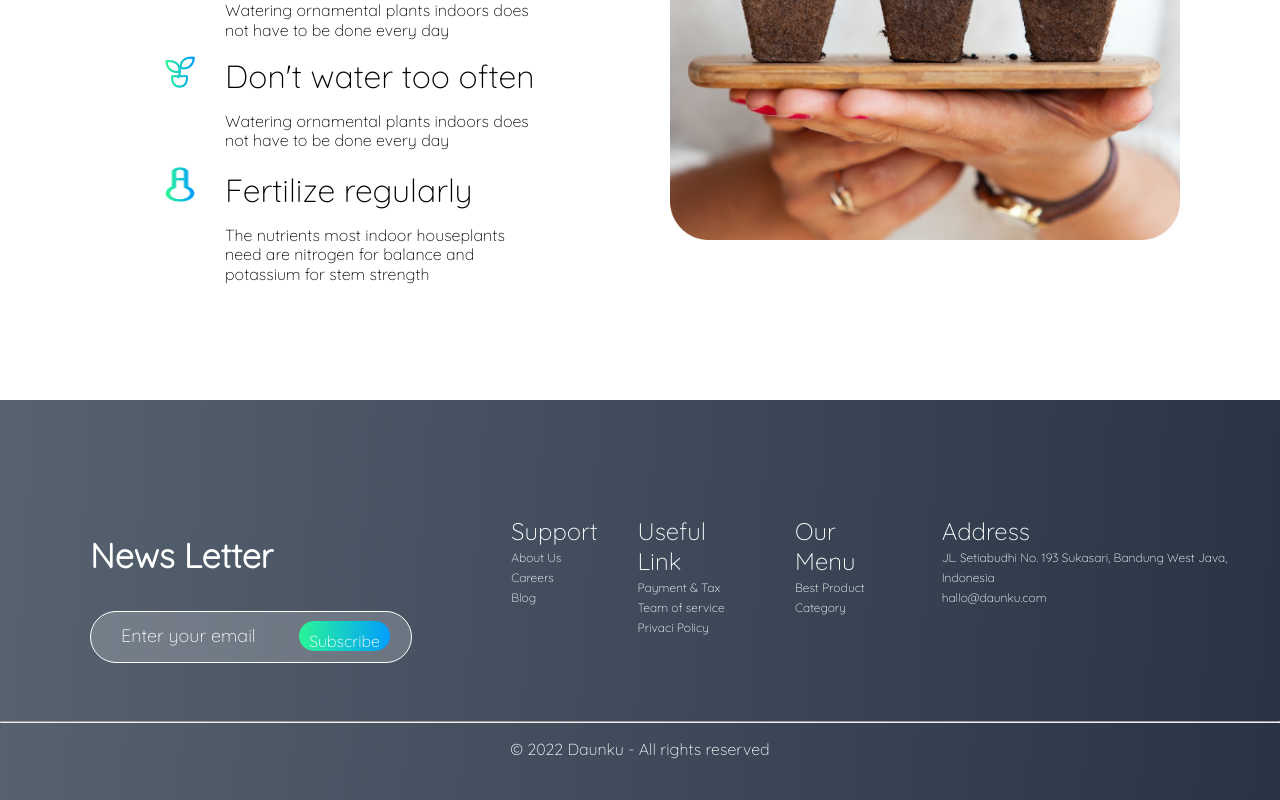
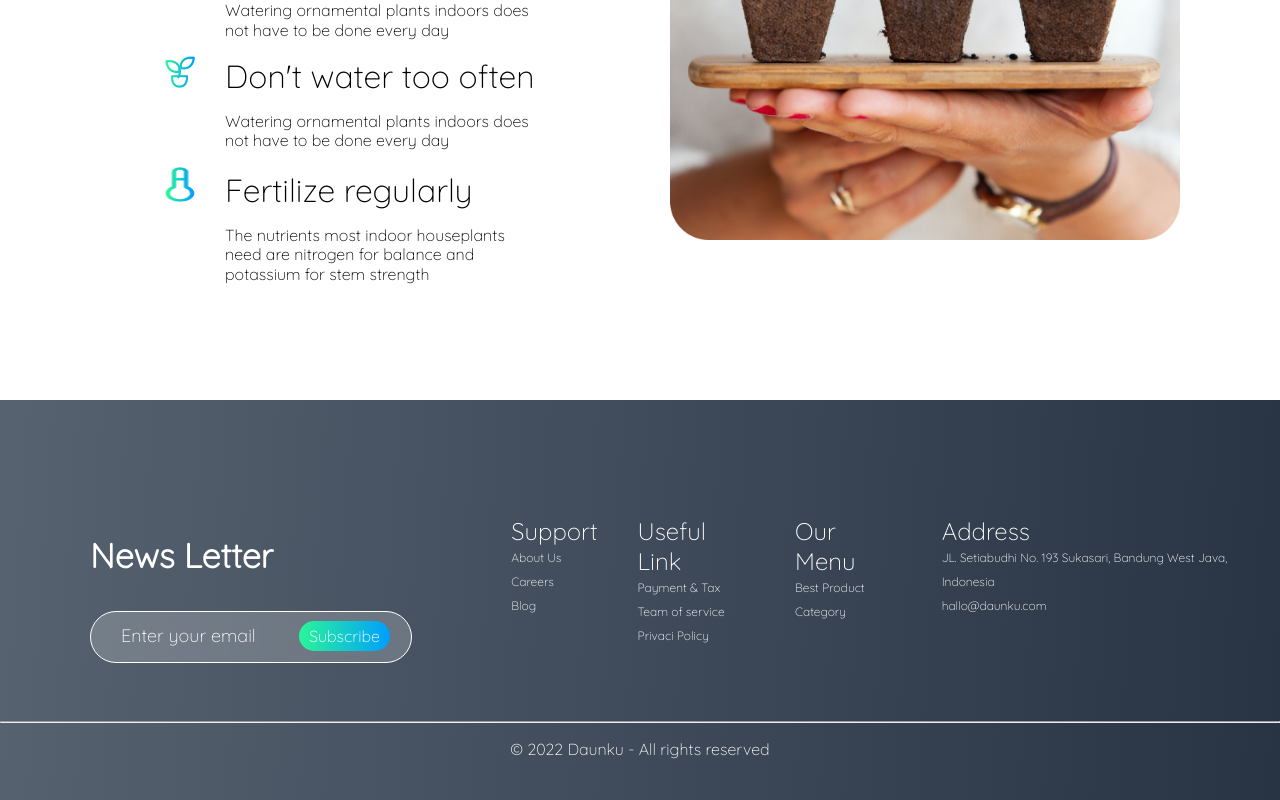
Before and after one commit to achtu/flower-shop, a plain HTML site: page index.html in a window 1280 px wide. Shown: the part 3477-4277 px from the top of the page. Drawn offline with nearby package versions, Linux system fonts and the light colour scheme.

Commit message:
fixed button paddings

```diff
--- a/styles.css
+++ b/styles.css
@@ -218,8 +218,8 @@ li {
   background-position: center;
   background-repeat: no-repeat;
   background-size: cover;
+  filter: brightness(40%)
 }
-
 .living-room-p {
   color: white;
   font-family: "Quicksand", sans-serif;
@@ -320,6 +320,7 @@ footer {
 .list-of-footer {
   font-size: 12px;
   width: 10%;
+  line-height: 2;
 }
 .form {
   width: 30%;
@@ -351,7 +352,9 @@ margin-bottom: 50px;
   background: linear-gradient(90deg, #2af598 0%, #009efd 100%);
   font-family: "Quicksand", sans-serif;
   font-size: 16px;
-  padding: 10px;
+  padding: 0px 10px;
+  text-align: center;
+  vertical-align: middle;
 }
 .wrapper-of-all{
     display: flex;
```
